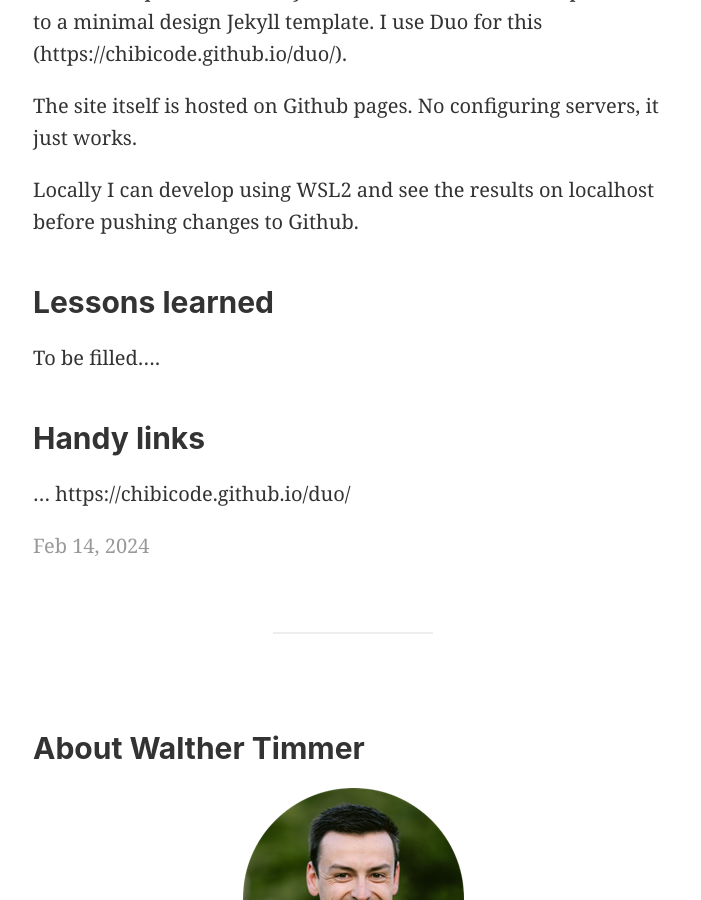
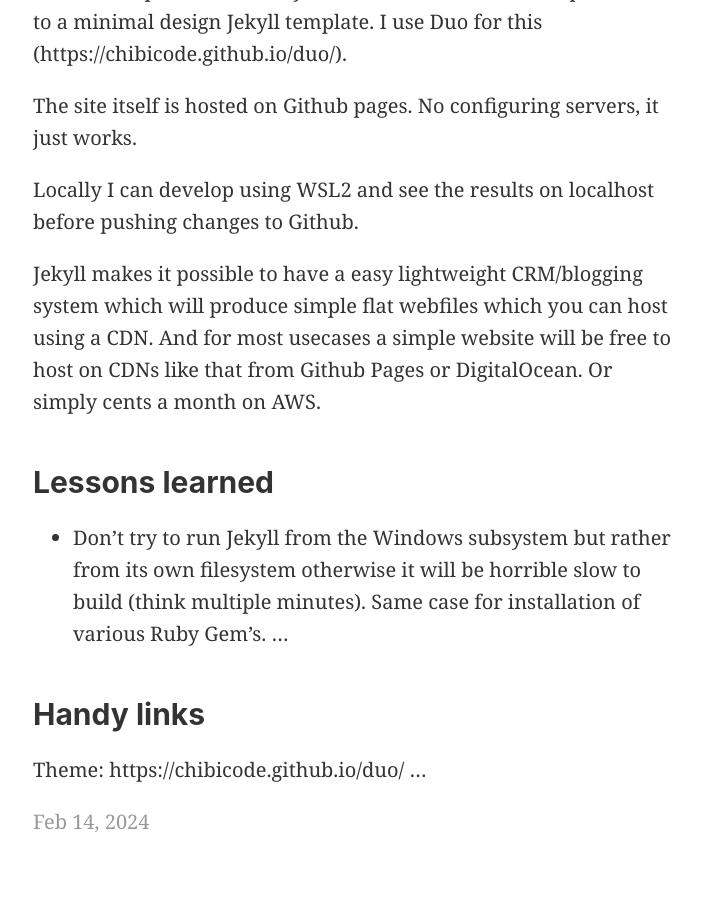
Before and after one commit to walthertimmer/walthertimmer.nl, a Jekyll site: the page built from _posts/2024-02-14-new-site.md, in a window 1280 px wide and 900 px high, scrolled down 723 px. Shown: the whole window, without its empty margins (287-988 px from the left). Built offline with Jekyll 4.4.1, drawn with Linux system fonts in a browser that asks for light colours; our own code applies the rules of GitHub Pages for plain Markdown files; comment, search, counter and statistics services are not loaded.

Commit message:
small writeup

```diff
--- a/_posts/2024-02-14-new-site.md
+++ b/_posts/2024-02-14-new-site.md
@@ -13,9 +13,12 @@ The site itself is hosted on Github pages. No configuring servers, it just works
 
 Locally I can develop using WSL2 and see the results on localhost before pushing changes to Github.
 
+Jekyll makes it possible to have a easy lightweight CRM/blogging system which will produce simple flat webfiles which you can host using a CDN. And for most usecases a simple website will be free to host on CDNs like that from Github Pages or DigitalOcean. Or simply cents a month on AWS.
+
 ## Lessons learned
-To be filled....
+- Don't try to run Jekyll from the Windows subsystem but rather from its own filesystem otherwise it will be horrible slow to build (think multiple minutes). Same case for installation of various Ruby Gem's.
+...
 
 ## Handy links
+Theme: https://chibicode.github.io/duo/
 ...
-https://chibicode.github.io/duo/
```
